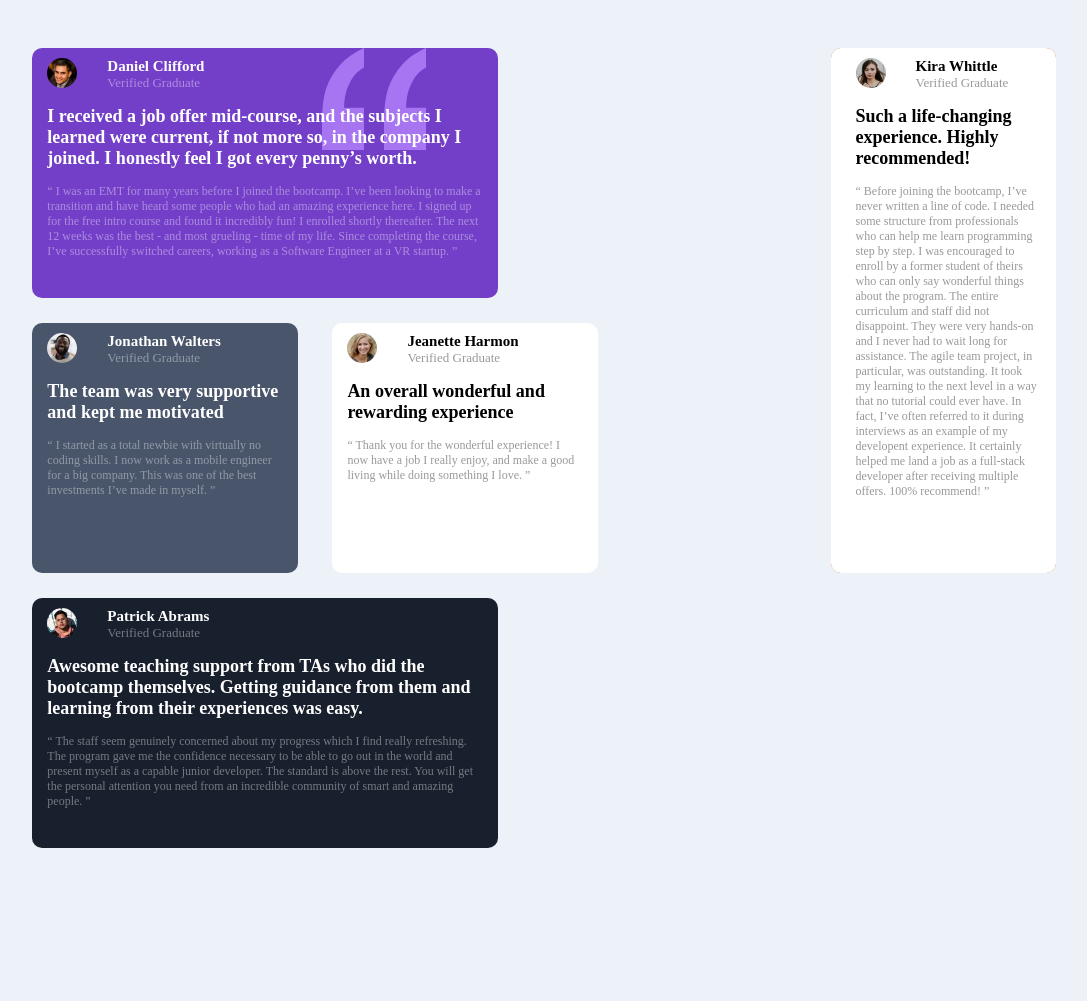
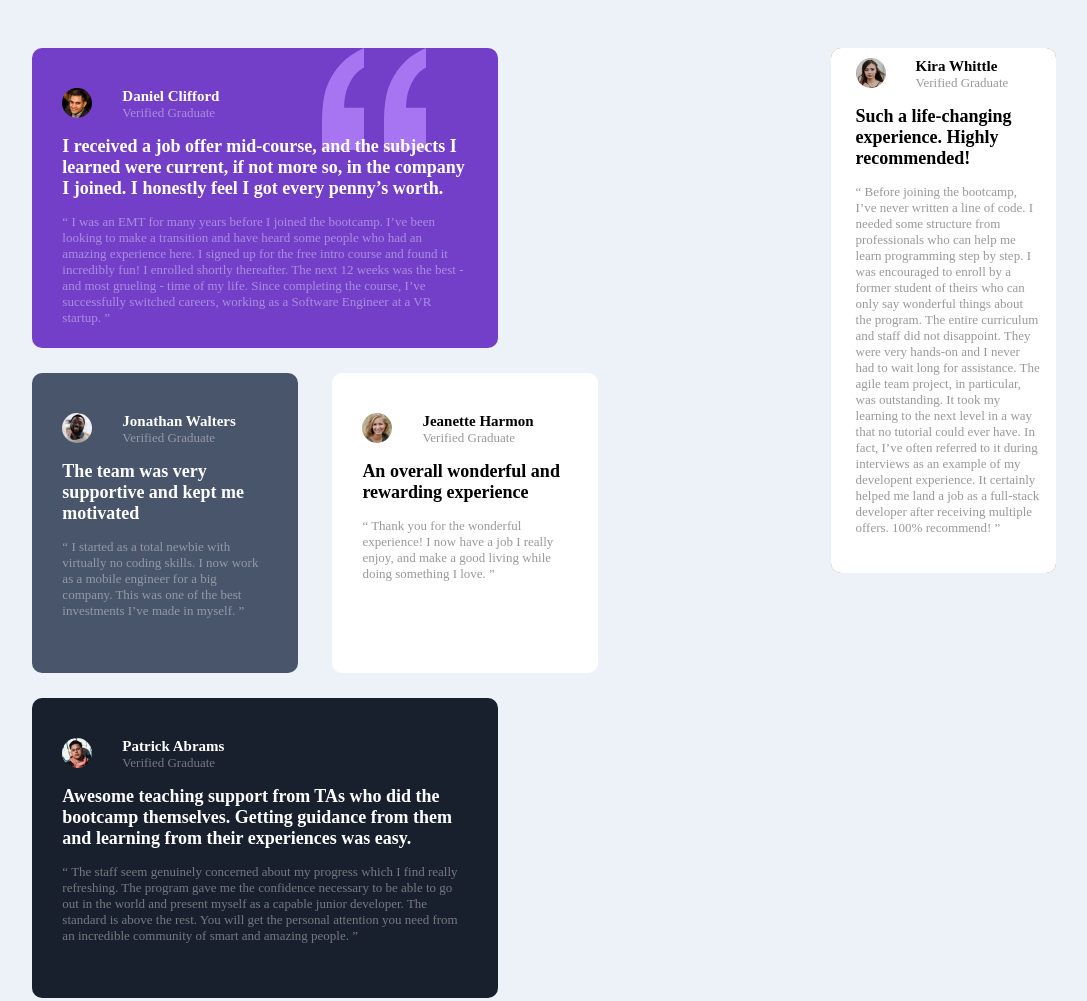
Before and after one commit to saheedibrahim/bros-biodun-grid, a plain HTML site: page index.html in a window 1280 px wide. Shown: the whole page, without its empty margins (96-1183 px from the left). Before the commit the page ends 856 px from the top, so only its background shows below. Drawn offline with Linux system fonts and the light colour scheme.

```diff
--- a/css/gridview.css
+++ b/css/gridview.css
@@ -45,7 +45,7 @@
 }
 p{
     opacity: 0.4;
-    font-size: 12px;
+    font-size: 13px;
 }
 .verified-graduate{
     margin-top: 0;
@@ -63,8 +63,9 @@
     padding: 0;
 }
 .left-side > div {
-    height: 250px;
+    height: 300px;
     margin-right: 34px;
+    padding: 30px;
 }
 .daniel{
     background-image: url("../images/bg-pattern-quotation.svg");
@@ -96,6 +97,7 @@
     background-color: #FFFFFF;
     height: 525px;
     padding-left: 25px;
+    padding-bottom: 25px;
     margin-left: 0;
 }
 .col-1{width: 8.33%;}
```
